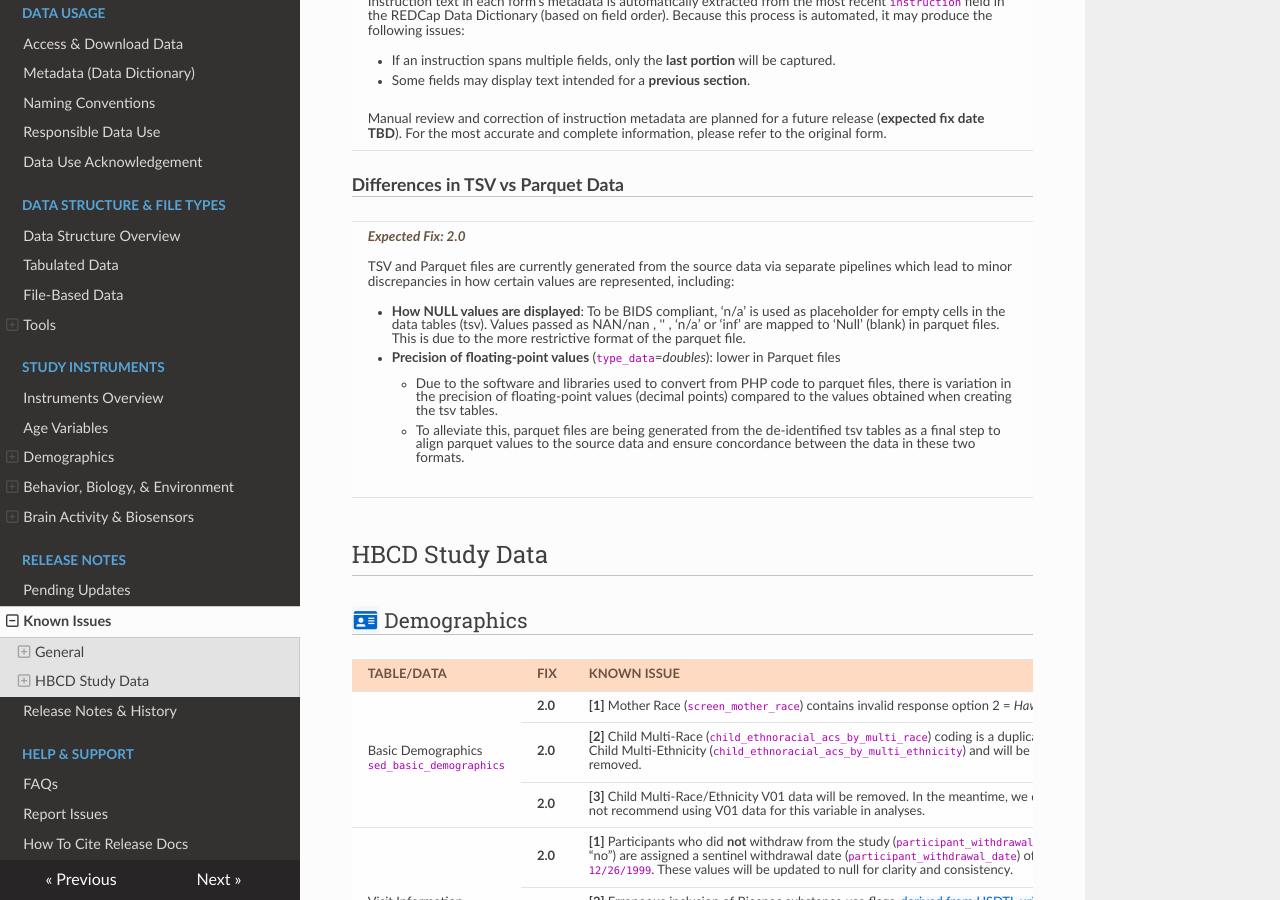
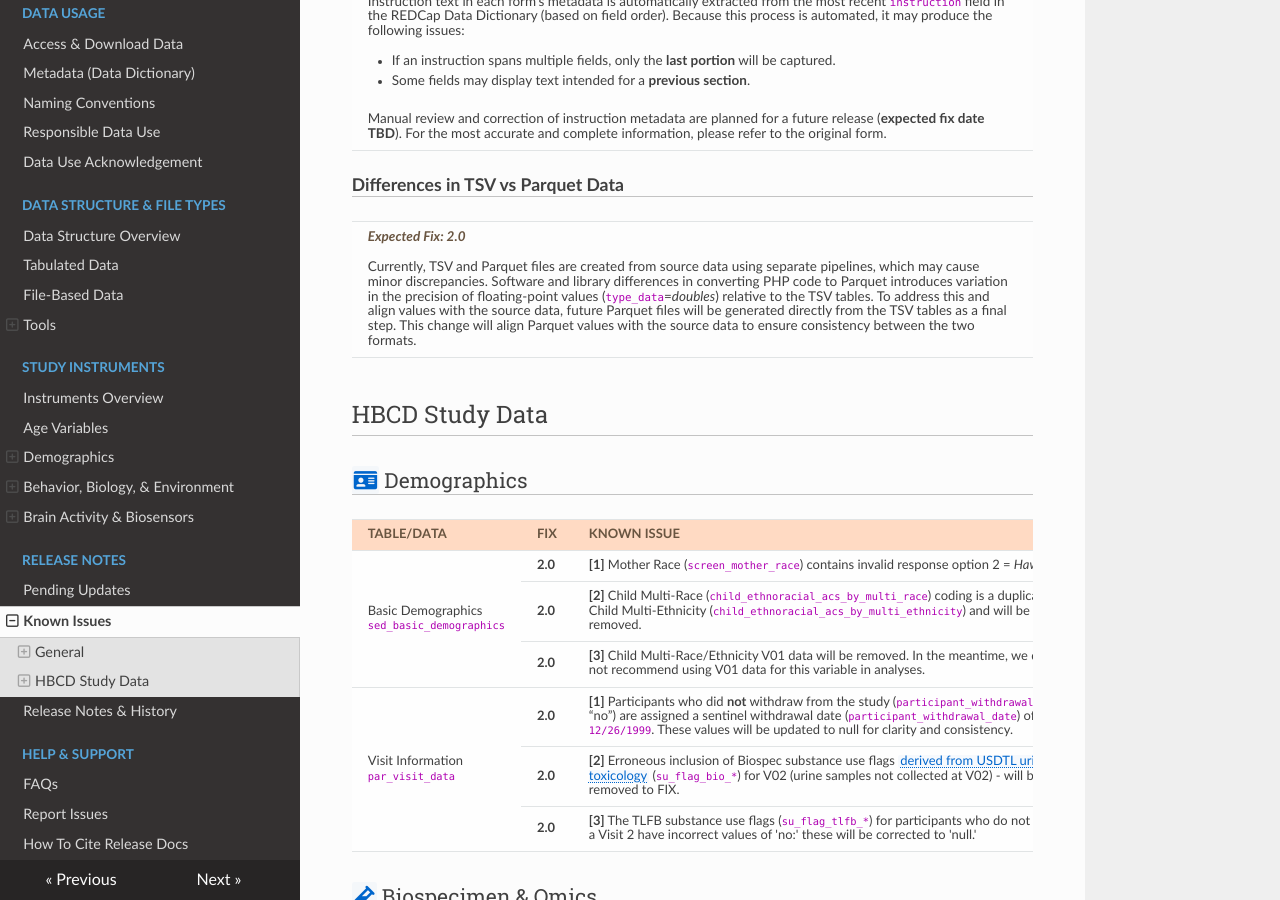
Before and after one commit to nbdc-datahub/hbcd-docs, an MkDocs documentation site: the page built from docs/changelog/knownissues.md, in a window 1280 px wide and 900 px high, scrolled down 533 px. Built offline with MkDocs 1.6.1, drawn with Linux system fonts in a browser that asks for light colours; nearby versions of some CDN libraries.

Commit message:
tsv vs parquet remove NONE val rep for now

```diff
--- a/docs/changelog/knownissues.md
+++ b/docs/changelog/knownissues.md
@@ -29,16 +29,7 @@ If you have questions or would like to report an issue, please submit a ticket t
 <tr>
 <td style="word-wrap: break-word; white-space: normal;">
 <span style="color: #695541ff;"><i><b>Expected Fix: 2.0</b></i></span><br><br>
-TSV and Parquet files are currently generated from the source data via separate pipelines which lead to minor discrepancies in how certain values are represented, including:
-<ul>
-  <li><b>How NULL values are displayed</b>: To be BIDS compliant, ‘n/a’ is used as placeholder for empty cells in the data tables (tsv). Values passed as NAN/nan , '' , ‘n/a’ or ‘inf’ are mapped to ‘Null’ (blank) in parquet files. This is due to the more restrictive format of the parquet file.</li>
-  <li><b>Precision of floating-point values</b> (<code>type_data</code>=<i>doubles</i>): lower in Parquet files
-  <ul>
-    <li>Due to the software and libraries used to convert from PHP code to parquet files, there is variation in the precision of floating-point values (decimal points) compared to the values obtained when creating the tsv tables.</li>
-    <li>To alleviate this, parquet files are being generated from the de-identified tsv tables as a final step to align parquet values to the source data and ensure concordance between the data in these two formats.</li>
-  </ul>
-  </li>
-</ul>
+Currently, TSV and Parquet files are created from source data using separate pipelines, which may cause minor discrepancies. Software and library differences in converting PHP code to Parquet introduces variation in the precision of floating-point values (<code>type_data</code>=<i>doubles</i>) relative to the TSV tables. To address this and align values with the source data, future Parquet files will be generated directly from the TSV tables as a final step. This change will align Parquet values with the source data to ensure consistency between the two formats.
 </td>
 </tr>
 </tbody>
```
